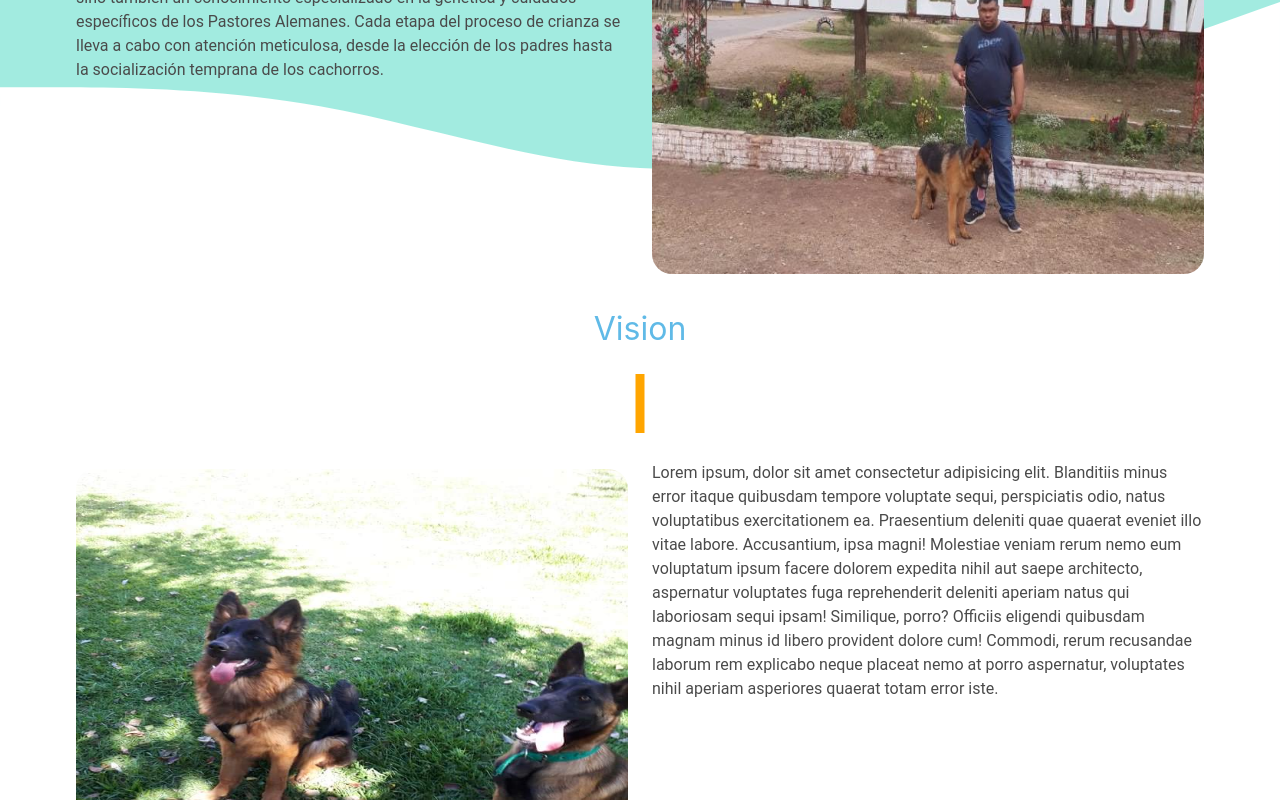
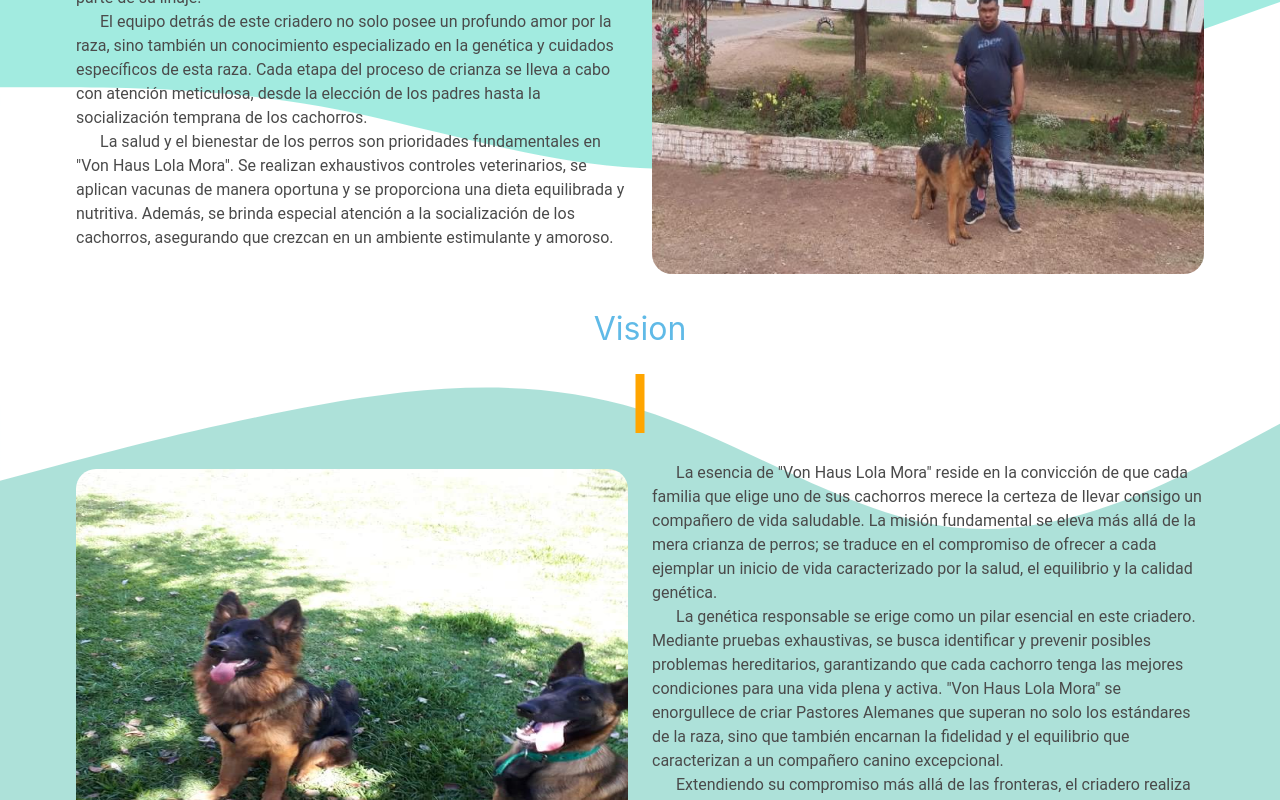
Before and after one commit to gonzalo991/von-haus-frontend, a React (Vite) app in the folder von-haus-app/: page / in a window 1280 px wide. Shown: the part 1200-2000 px from the top of the page. Built offline with nearby package versions, Linux system fonts and the light colour scheme; a web font is replaced by a local one.

Commit message:
arreglos a la seccion sobre nosotros

```diff
--- a/von-haus-app/src/components/pages/Home.tsx
+++ b/von-haus-app/src/components/pages/Home.tsx
@@ -2,6 +2,7 @@ import React, { useEffect, useState } from 'react';
 import Slider from '../layout/Slider';
 import imgCriador from '../img/criador.jpeg';
 import imgVision from '../img/criadero_von_haus_8.jpeg';
+import Servicios from './Servicios';
 import '../scss/Home.scss';
 
 const Home: React.FC = () => {
@@ -43,11 +44,10 @@ const Home: React.FC = () => {
                     <div className="row">
                         <div className='col-md-6 col-sm-12'>
                             <p className='mt-4 section-one-text'>
-                                En el pintoresco paisaje de la ciudad de El Tala, ubicada en la provincia de Salta, Argentina, emerge con dedicación y pasión el criadero de perros Pastores Alemanes "Von Haus Lola Mora". Fundado en el año 2017, este criadero se ha consolidado como un referente en la crianza responsable de una de las razas más nobles y versátiles, los Pastores Alemanes.
-
-                                Desde sus inicios, "Von Haus Lola Mora" ha mantenido un compromiso inquebrantable con la crianza ética y responsable. La misión fundamental es criar perros sanos, equilibrados y libres de problemas genéticos, destacándose por su dedicación al bienestar de cada ejemplar que forma parte de su linaje.
-
-                                El equipo detrás de este criadero no solo posee un profundo amor por la raza, sino también un conocimiento especializado en la genética y cuidados específicos de los Pastores Alemanes. Cada etapa del proceso de crianza se lleva a cabo con atención meticulosa, desde la elección de los padres hasta la socialización temprana de los cachorros.
+                                <p className="parrafo">En el pintoresco paisaje de la ciudad de El Tala, ubicada en la provincia de Salta, Argentina, emerge con dedicación y pasión el criadero de perros Pastores Alemanes "Von Haus Lola Mora". Fundado en el año 2017 por Emanuel Caro, este criadero se ha consolidado como un referente en la crianza responsable de una de las razas más nobles y versátiles, los Pastores Alemanes.</p>
+                                <p className="parrafo">Desde sus inicios, "Von Haus Lola Mora" ha mantenido un compromiso inquebrantable con la crianza ética y responsable. Su misión fundamental es criar perros sanos, equilibrados y libres de problemas genéticos, destacándose por su dedicación al bienestar de cada ejemplar que forma parte de su linaje.</p>
+                                <p className="parrafo">El equipo detrás de este criadero no solo posee un profundo amor por la raza, sino también un conocimiento especializado en la genética y cuidados específicos de esta raza. Cada etapa del proceso de crianza se lleva a cabo con atención meticulosa, desde la elección de los padres hasta la socialización temprana de los cachorros.</p>
+                                <p className="parrafo">La salud y el bienestar de los perros son prioridades fundamentales en "Von Haus Lola Mora". Se realizan exhaustivos controles veterinarios, se aplican vacunas de manera oportuna y se proporciona una dieta equilibrada y nutritiva. Además, se brinda especial atención a la socialización de los cachorros, asegurando que crezcan en un ambiente estimulante y amoroso.</p>
                             </p>
                         </div>
 
@@ -66,6 +66,7 @@ const Home: React.FC = () => {
             </div>
 
             <div id='section2' className='home-second-section mt-5 mb-4'>
+                <svg xmlns="http://www.w3.org/2000/svg" viewBox="0 0 1440 320"><path fill="#ffffff" fill-opacity="1" d="M0,192L60,176C120,160,240,128,360,106.7C480,85,600,75,720,112C840,149,960,235,1080,245.3C1200,256,1320,192,1380,160L1440,128L1440,0L1380,0C1320,0,1200,0,1080,0C960,0,840,0,720,0C600,0,480,0,360,0C240,0,120,0,60,0L0,0Z"></path></svg>
                 <h1 className='mt-5 mb-3 text-center home-vision-title'>Vision</h1>
                 <div className="container image-vision-container">
                     <div className="row">
@@ -76,12 +77,18 @@ const Home: React.FC = () => {
                             />
                         </div>
                         <div className="col-md-6 col-sm12">
-                            <p className='mt-4 section-two-text'>Lorem ipsum, dolor sit amet consectetur adipisicing elit. Blanditiis minus error itaque quibusdam tempore voluptate sequi, perspiciatis odio, natus voluptatibus exercitationem ea. Praesentium deleniti quae quaerat eveniet illo vitae labore.
-                                Accusantium, ipsa magni! Molestiae veniam rerum nemo eum voluptatum ipsum facere dolorem expedita nihil aut saepe architecto, aspernatur voluptates fuga reprehenderit deleniti aperiam natus qui laboriosam sequi ipsam! Similique, porro?
-                                Officiis eligendi quibusdam magnam minus id libero provident dolore cum! Commodi, rerum recusandae laborum rem explicabo neque placeat nemo at porro aspernatur, voluptates nihil aperiam asperiores quaerat totam error iste.</p>
+                            <p className='mt-4 section-two-text'>
+                                <p className='parrafo'>La esencia de "Von Haus Lola Mora" reside en la convicción de que cada familia que elige uno de sus cachorros merece la certeza de llevar consigo un compañero de vida saludable. La misión fundamental se eleva más allá de la mera crianza de perros; se traduce en el compromiso de ofrecer a cada ejemplar un inicio de vida caracterizado por la salud, el equilibrio y la calidad genética.</p>
+                                <p className='parrafo'>La genética responsable se erige como un pilar esencial en este criadero. Mediante pruebas exhaustivas, se busca identificar y prevenir posibles problemas hereditarios, garantizando que cada cachorro tenga las mejores condiciones para una vida plena y activa. "Von Haus Lola Mora" se enorgullece de criar Pastores Alemanes que superan no solo los estándares de la raza, sino que también encarnan la fidelidad y el equilibrio que caracterizan a un compañero canino excepcional.</p>
+                                <p className='parrafo'>Extendiendo su compromiso más allá de las fronteras, el criadero realiza ventas al exterior, compartiendo la calidad y dedicación que define su labor con familias alrededor del mundo. Además, cuenta con el respaldo de un apreciado sponsor, "Jaspe", cuya dedicación a ofrecer alimentos para perros elaborados con ingredientes naturales sin químicos se alinea con la búsqueda del criadero por la sana y natural nutrición de sus animales.</p>
+                            </p>
                         </div>
                     </div>
                 </div>
+            </div>
+
+            <div className="servicios container" id="servicios">
+                <Servicios />
             </div>
         </>
     );
--- a/von-haus-app/src/components/scss/Home.scss
+++ b/von-haus-app/src/components/scss/Home.scss
@@ -5,7 +5,6 @@
     position: relative;
     overflow: hidden;
     background: hsl(171, 65%, 78%);
-    position: relative;
 
     svg {
         position: absolute;
@@ -43,8 +42,13 @@
 
 .section-one-text {
     @include selectFont('Roboto');
+
+    .parrafo {
+        &::first-letter {
+            margin-left: 1.5rem;
         }
-
+    }
+}
 
     .home-vision-title {
         color: #60bae7;
@@ -57,14 +61,32 @@
         margin-top: 6rem;
     }
 
+    .home-second-section {
+        background: #ADE1D9;
+        position: relative;
+
+        svg {
+            position: absolute;
+            top: 0;
+            left: 0;
+        }
+    }
+
     .section-two-text {
         @include selectFont('Roboto');
+
+        .parrafo {
+            &::first-letter {
+                margin-left: 1.5rem;
+            }
+        }
     }
 
     .fade-in {
         opacity: 0;
         animation: fadeIn 1s ease-in-out forwards;
     }
+
 
     @keyframes fadeIn {
         from {
```
Lines whose indentation alone changed are shown as unchanged.
